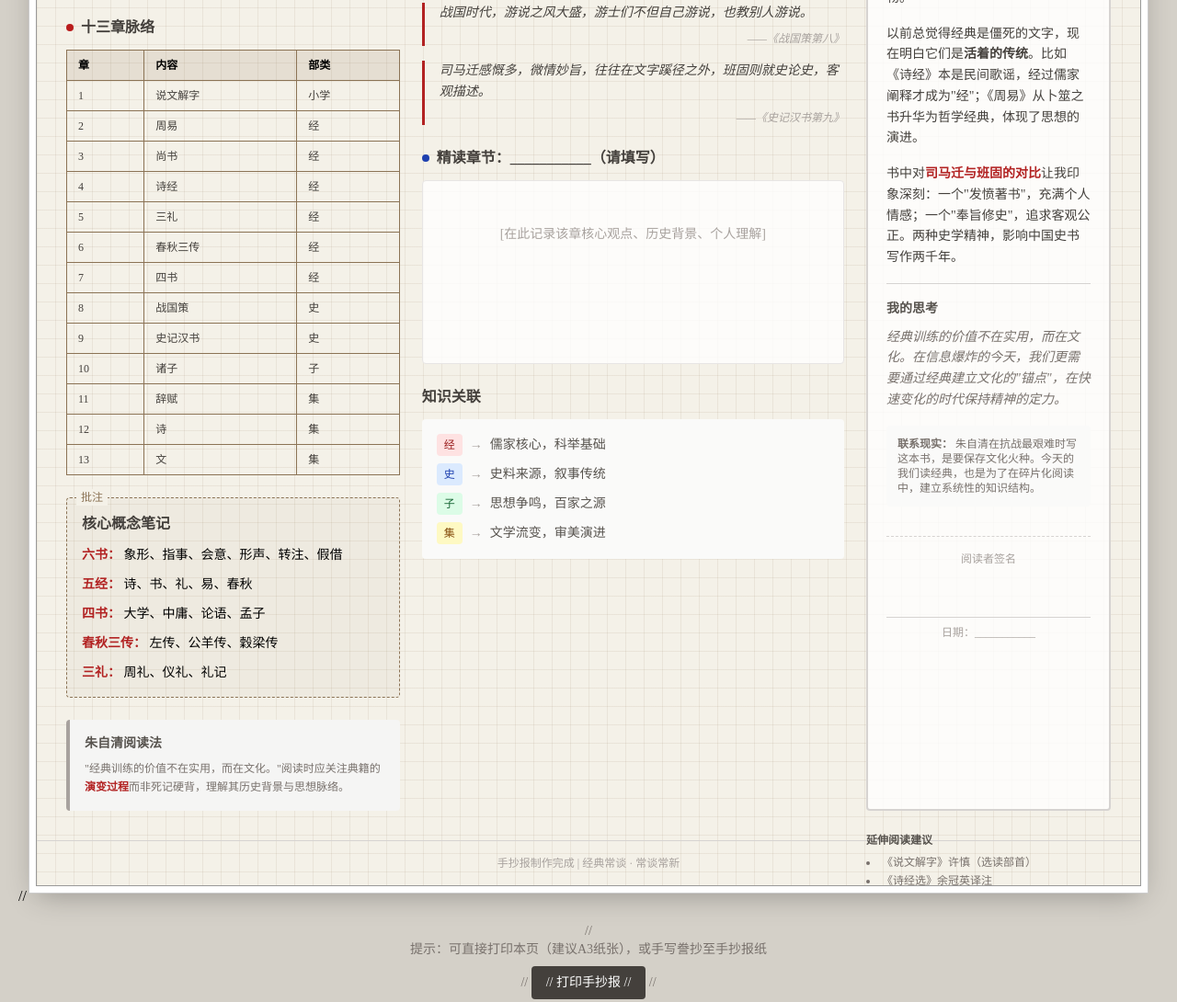
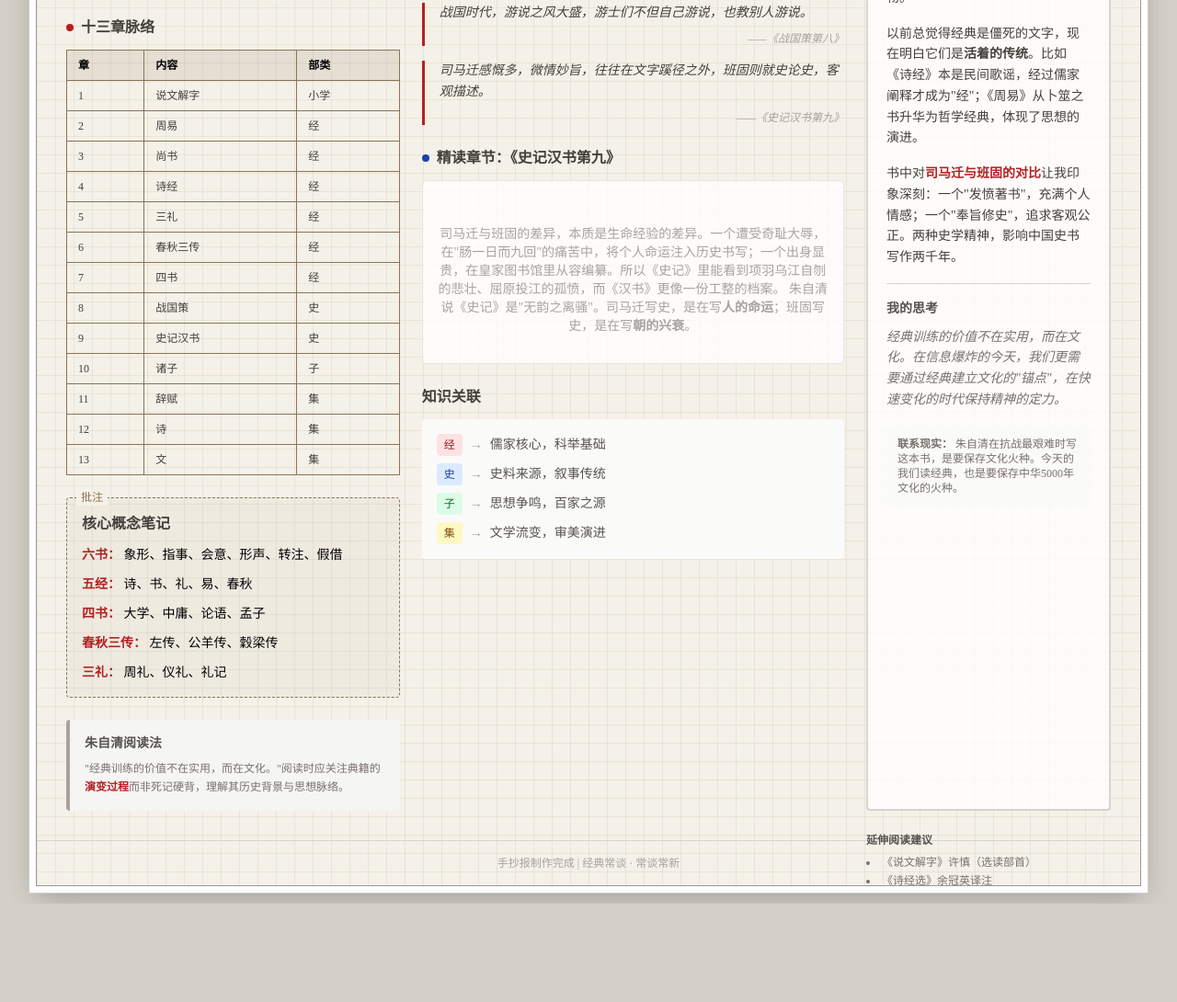
Before and after one commit to with-the-flow/my-classical-discourses, a plain HTML site: page index.html in a window 1280 px wide. Shown: the part 452-1542 px from the top of the page at 92% size. After the commit the page ends 1435 px from the top, so only its background shows below. Drawn offline with nearby package versions, Linux system fonts and the light colour scheme; a web font is replaced by a local one.

Commit message:
Update index.html

```diff
--- a/index.html
+++ b/index.html
@@ -303,11 +303,12 @@
                 <section>
                     <h3 class="font-bold text-stone-700 mb-3 flex items-center gap-2">
                         <span class="w-2 h-2 bg-blue-800 rounded-full"></span>
-                        精读章节：___________（请填写）
+                        精读章节：《史记汉书第九》
                     </h3>
                     <div class="bg-white/80 p-4 rounded border border-stone-200 min-h-[200px]">
                         <div class="text-center text-stone-400 text-sm mt-8">
-                            [在此记录该章核心观点、历史背景、个人理解]
+                            司马迁与班固的差异，本质是生命经验的差异。一个遭受奇耻大辱，在"肠一日而九回"的痛苦中，将个人命运注入历史书写；一个出身显贵，在皇家图书馆里从容编纂。所以《史记》里能看到项羽乌江自刎的悲壮、屈原投江的孤愤，而《汉书》更像一份工整的档案。
+朱自清说《史记》是"无韵之离骚"。司马迁写史，是在写<b>人的命运</b>；班固写史，是在写<b>朝的兴衰</b>。
                         </div>
                     </div>
                 </section>
@@ -369,16 +370,16 @@
 
                         <div class="mt-4 p-3 bg-stone-50 rounded text-xs text-stone-500">
                             <span class="font-semibold">联系现实：</span>
-                            朱自清在抗战最艰难时写这本书，是要保存文化火种。今天的我们读经典，也是为了在碎片化阅读中，建立系统性的知识结构。
+                            朱自清在抗战最艰难时写这本书，是要保存文化火种。今天的我们读经典，也是要保存中华5000年文化的火种。
                         </div>
                     </div>
 
                     <!-- 手写签名区 -->
-                    <div class="mt-8 pt-4 border-t border-dashed border-stone-300 text-center">
+                    <!-- <div class="mt-8 pt-4 border-t border-dashed border-stone-300 text-center">
                         <div class="text-stone-400 text-xs mb-2">阅读者签名</div>
                         <div class="h-12 border-b border-stone-300"></div>
-                        <div class="mt-2 text-stone-400 text-xs">日期：___________</div>
-                    </div>
+                        <div class="mt-2 text-stone-400 text-xs">日期：2026.3.22</div>
+                    </div> -->
                 </section>
 
                 <!-- 延伸阅读建议 -->
@@ -402,12 +403,12 @@
     </div>
 
     <!-- 打印提示 -->
-    // <div class="max-w-[1200px] mx-auto mt-4 text-center text-sm text-stone-500 no-print">
-    //     <p>提示：可直接打印本页（建议A3纸张），或手写誊抄至手抄报纸</p>
-    //     <button onclick="window.print()" class="mt-2 px-4 py-2 bg-stone-700 text-white rounded hover:bg-stone-600">
-    //         打印手抄报
-    //     </button>
-    // </div>
+    <!-- <div class="max-w-[1200px] mx-auto mt-4 text-center text-sm text-stone-500 no-print">
+        <p>提示：可直接打印本页（建议A3纸张），或手写誊抄至手抄报纸</p>
+        <button onclick="window.print()" class="mt-2 px-4 py-2 bg-stone-700 text-white rounded hover:bg-stone-600">
+            打印手抄报
+        </button>
+    </div> -->
 
 </body>
 </html>
```
